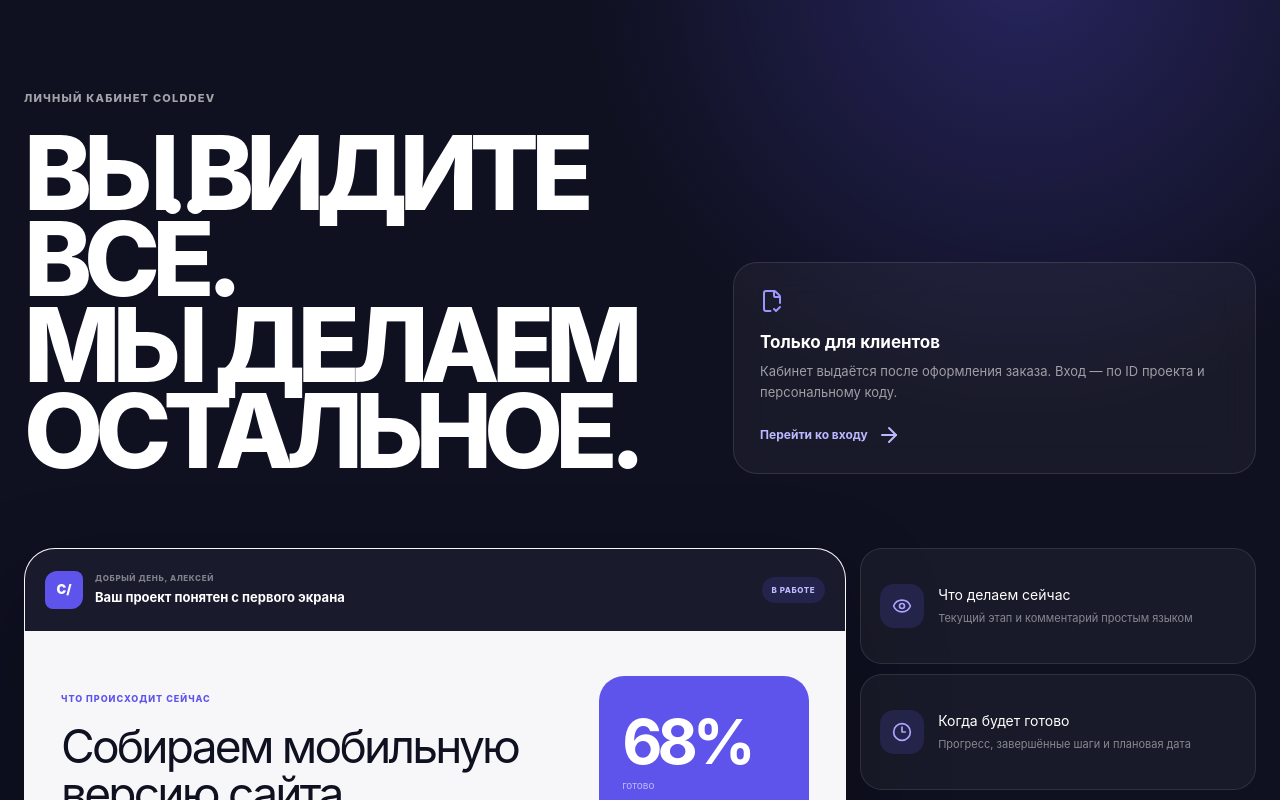
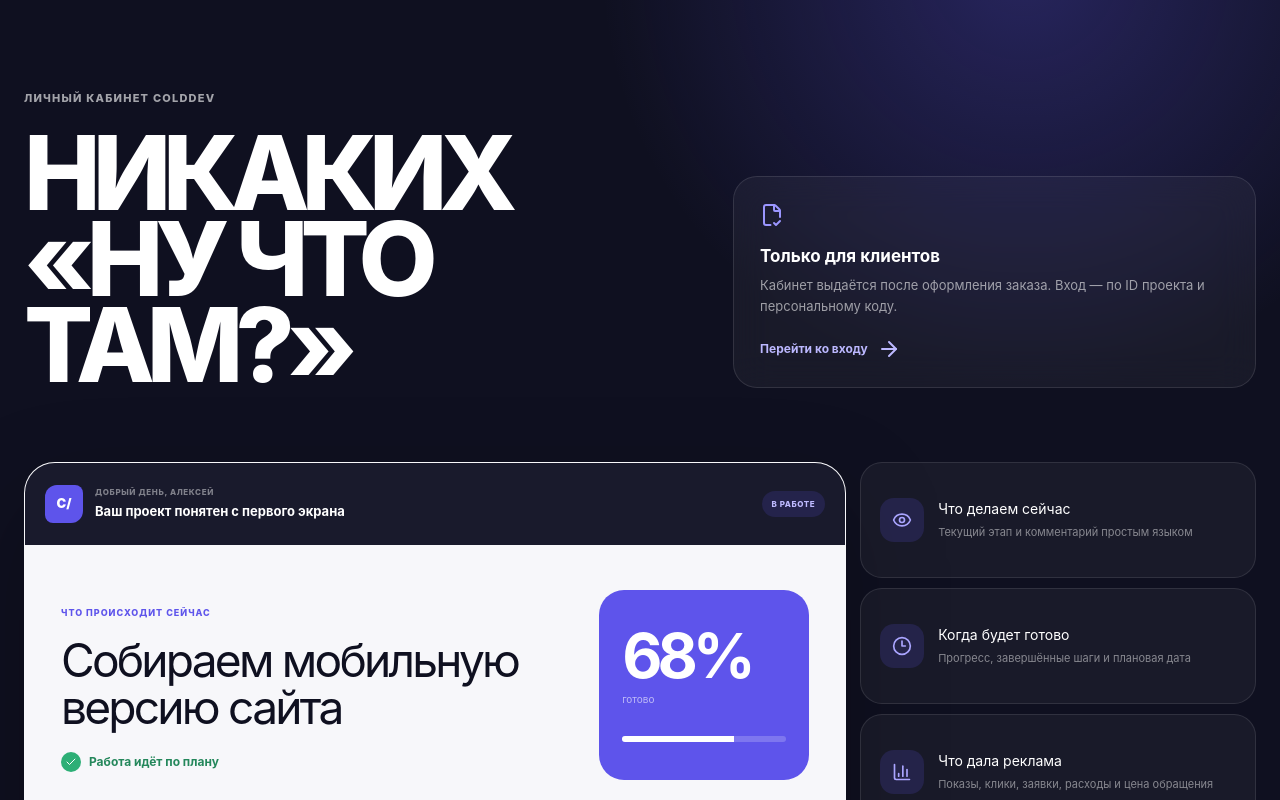
Before and after one commit to yaroslavkiri4ykknifhit-max/colddev, a Next.js app: page / in a window 1280 px wide. Shown: the part 2160-2960 px from the top of the page. Built offline with nearby package versions, Linux system fonts and the light colour scheme; no server answers.

Commit message:
Update client cabinet headline

```diff
--- a/src/app/page.tsx
+++ b/src/app/page.tsx
@@ -236,7 +236,7 @@ export default function Home() {
             <div className="cabinet-title-row">
               <div>
                 <span className="neo-kicker neo-kicker-light">Личный кабинет COLDDEV</span>
-                <h2>ВЫ ВИДИТЕ ВСЁ.<br />МЫ ДЕЛАЕМ ОСТАЛЬНОЕ.</h2>
+                <h2>НИКАКИХ<br />«НУ ЧТО ТАМ?»</h2>
               </div>
               <div className="cabinet-access-note">
                 <FileCheck2 />
```
